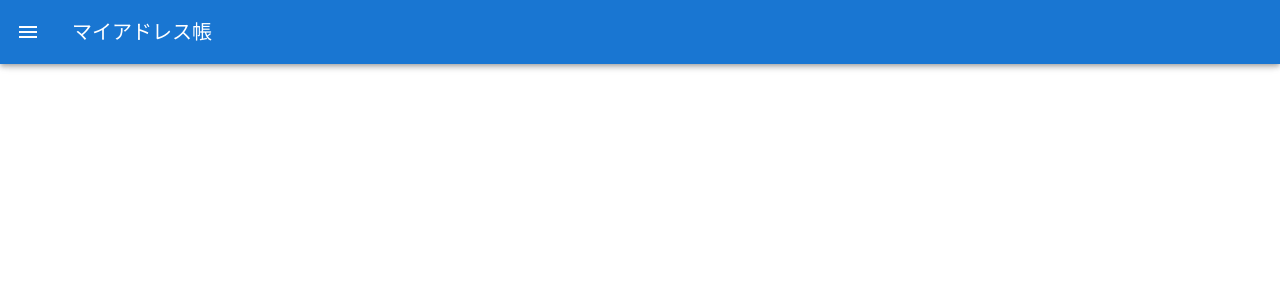
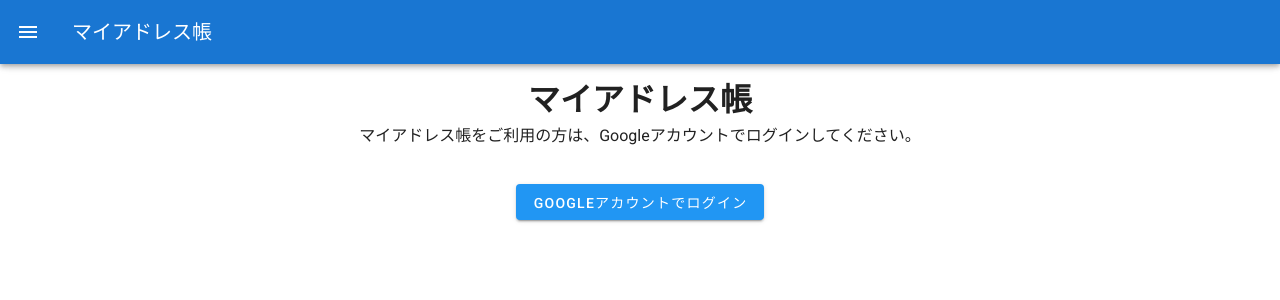
Before and after one commit to yuyaamano23/sample-app, a Vue app: page / in a window 1280 px wide. Shown: the top 300 px of the page. Built offline with nearby package versions, Linux system fonts and the light colour scheme.

Commit message:
firebaseでログイン機能を実装

```diff
--- a/package.json
+++ b/package.json
@@ -9,6 +9,7 @@
   },
   "dependencies": {
     "core-js": "^3.6.4",
+    "firebase": "^7.13.2",
     "vue": "^2.6.11",
     "vue-router": "^3.1.5",
     "vuetify": "^2.2.11",
--- a/src/main.js
+++ b/src/main.js
@@ -3,8 +3,25 @@ import App from './App.vue'
 import router from './router'
 import store from './store'
 import vuetify from './plugins/vuetify';
+import firebase from 'firebase';
+
 
 Vue.config.productionTip = false
+
+  // Your web app's Firebase configuration
+const firebaseConfig = {
+  apiKey: "AIzaSyAqPz7eoiu1vAkFMlRZF3jg5XqRMOiQthU",
+  authDomain: "my-address-pj-2b1cf.firebaseapp.com",
+  databaseURL: "https://my-address-pj-2b1cf.firebaseio.com",
+  projectId: "my-address-pj-2b1cf",
+  storageBucket: "my-address-pj-2b1cf.appspot.com",
+  messagingSenderId: "723460442851",
+  appId: "1:723460442851:web:262be850d7cf93d3d753d6",
+  measurementId: "G-QZCPTVBP1X"
+};
+// Initialize Firebase
+firebase.initializeApp(firebaseConfig);
+firebase.analytics();
 
 new Vue({
   router,
--- a/src/router/index.js
+++ b/src/router/index.js
@@ -2,6 +2,7 @@ import Vue from 'vue'
 import VueRouter from 'vue-router'
 import Home from '../views/Home.vue'
 import Addresses from '../views/Addresses.vue'
+import AddressForm from '../views/AddressForm.vue'
 
 Vue.use(VueRouter)
 
@@ -15,6 +16,11 @@ const routes = [
     path: '/addresses',
     name: 'addresses',
     component: Addresses
+  },
+  {
+    path: '/addresses/:address_id?/edit',
+    name: 'address_edit',
+    component: AddressForm
   },
   {
     path: '/about',
--- a/src/store/index.js
+++ b/src/store/index.js
@@ -1,20 +1,32 @@
 import Vue from 'vue'
 import Vuex from 'vuex'
+import firebase from 'firebase'
 
 Vue.use(Vuex)
 
 export default new Vuex.Store({
   state: {
-    drawer: false
+    drawer: false,
+    addresses: []
   },
   mutations: {
     toggleSideMenu (state) {
       state.drawer = !state.drawer
+    },
+    addAddress (state, address) {
+      state.addresses.push(address)
     }
   },
   actions: {
+    login () {
+      const google_auth_provider = new firebase.auth.GoogleAuthProvider()
+      firebase.auth().signInWithRedirect(google_auth_provider)
+    },
     toggleSideMenu ({ commit }) {
       commit('toggleSideMenu')
+    },
+    addAddress ({ commit }, address) {
+      commit('addAddress', address)
     }
   }
 })
--- a/src/views/Home.vue
+++ b/src/views/Home.vue
@@ -1,11 +1,23 @@
 <template>
-  <div class="home">
-  </div>
+  <v-container text-center justify-center>
+    <v-layout row wrap>
+      <v-flex xs12>
+        <h1>マイアドレス帳</h1>
+        <p>マイアドレス帳をご利用の方は、Googleアカウントでログインしてください。</p>
+      </v-flex>
+
+      <v-flex xs12 mt-5>
+        <v-btn color='info' @click="login">Googleアカウントでログイン</v-btn>
+      </v-flex>
+    </v-layout>
+  </v-container>
 </template>
 
 <script>
-// @ is an alias to /src
+import { mapActions } from 'vuex'
 export default {
-  name: 'home'
+  methods: {
+    ...mapActions(['login'])
+  }
 }
 </script>
```
Also changed, not shown: 1 other file (tests, documents, lock files or other folders).
